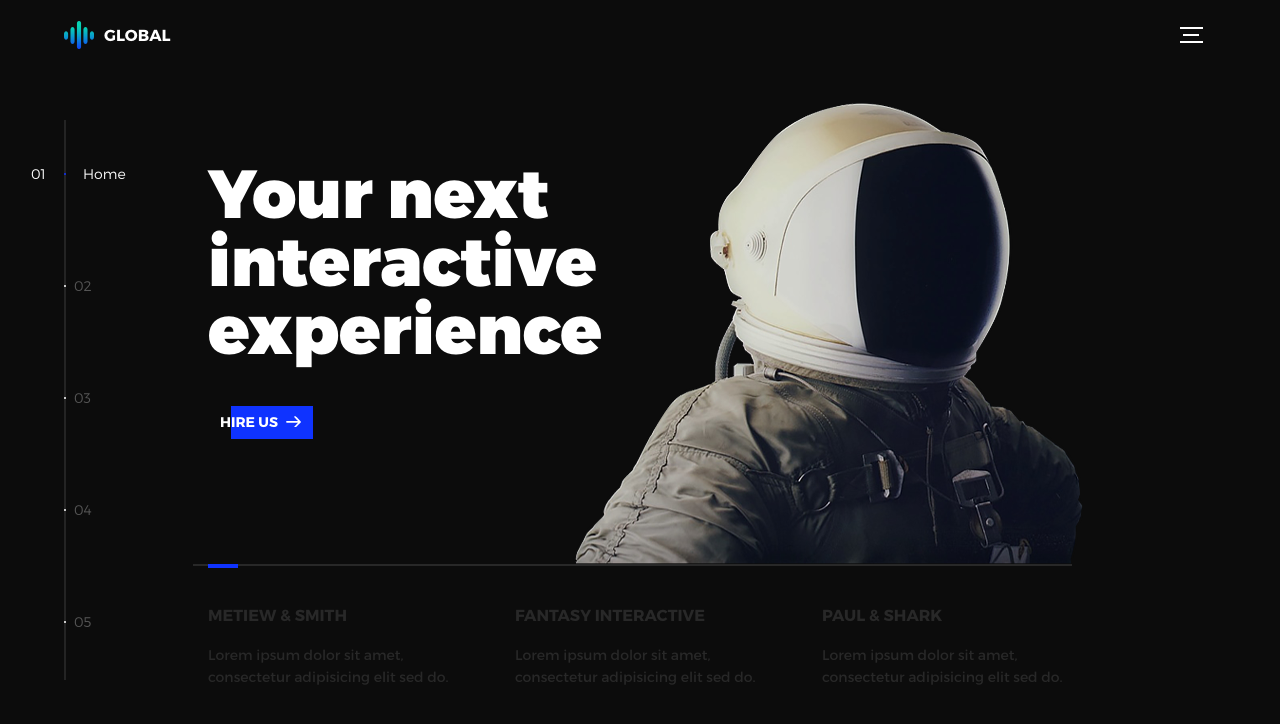
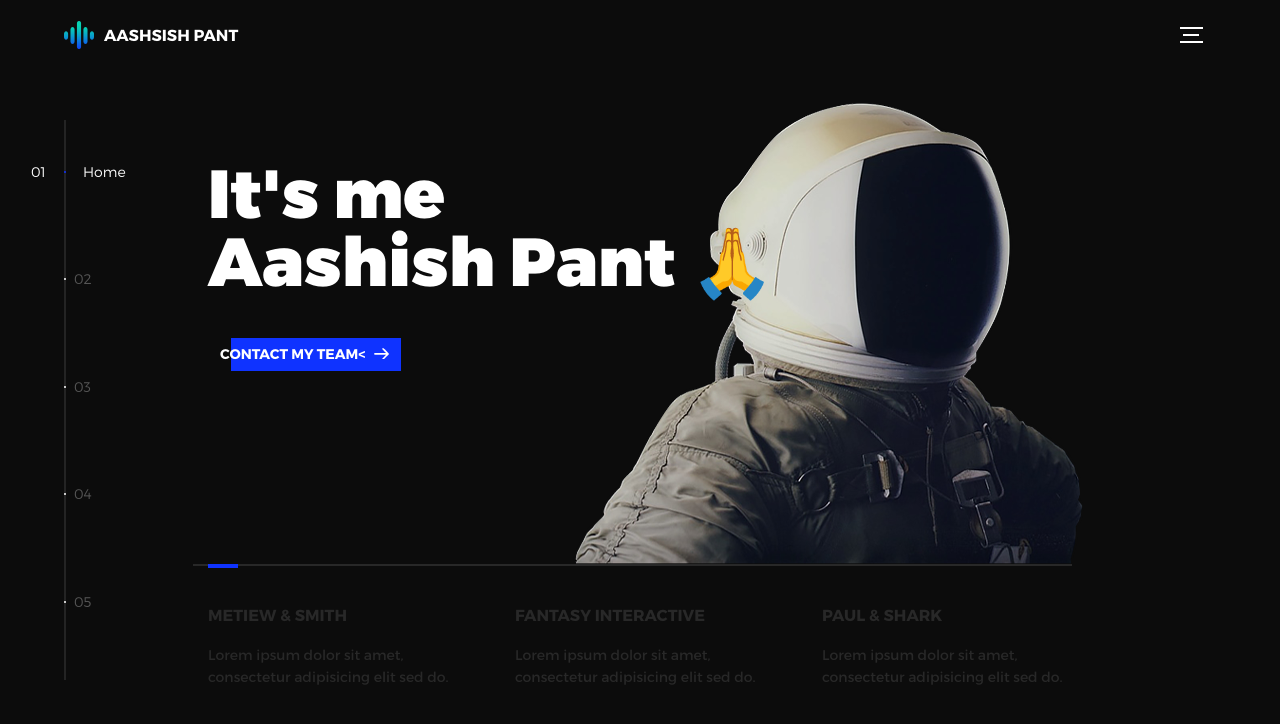
Before and after one commit to mrjudiyt/Apant, a plain HTML site: page index.html in a window 1280 px wide. Drawn offline with nearby package versions, Linux system fonts and the light colour scheme.

Commit message:
Update index.html

```diff
--- a/index.html
+++ b/index.html
@@ -1,13 +1,13 @@
 <!DOCTYPE html>
 <html lang="en">
 <head>
-  <title>Global</title>
+  <title>Aashish Pant's website</title>
   <meta charset="utf-8">
   <meta name="viewport" content="width=device-width, initial-scale=1">
   <meta http-equiv="X-UA-Compatible" content="IE=edge">
-  <meta name="description" content="HTML5 website template">
-  <meta name="keywords" content="global, template, html, sass, jquery">
-  <meta name="author" content="Bucky Maler">
+  <meta name="description" content="Aashish pant's Website made by Yubraj Pandeya">
+  <meta name="keywords" content="Aashish pant,class11 notes, Yubraj pandeya,classximath,physics, biology,math, chemistry,english,nepaliXi">
+  <meta name="author" content="Yubraj Pandeya">
   <link rel="stylesheet" href="assets/css/main.css">
 </head>
 <body>
@@ -15,10 +15,10 @@
 <!-- notification for small viewports and landscape oriented smartphones -->
 <div class="device-notification">
   <a class="device-notification--logo" href="#0">
-    <img src="assets/img/logo.png" alt="Global">
+    <img src="assets/img/logo.png" alt="Yubraj">
     <p>Global</p>
   </a>
-  <p class="device-notification--message">Global has so much to offer that we must request you orient your device to portrait or find a larger screen. You won't be disappointed.</p>
+  <p class="device-notification--message">Yubraj pandeya has so much to offer that we must request you orient your device to portrait or find a larger screen. You won't be disappointed.</p>
 </div>
 
 <div class="perspective effect-rotate-left">
@@ -28,9 +28,9 @@
         <header class="header">
           <a class="header--logo" href="#0">
             <img src="assets/img/logo.png" alt="Global">
-            <p>Global</p>
+            <p>Aashsish pant</p>
           </a>
-          <button class="header--cta cta">Hire Us</button>
+          <button class="header--cta cta">Contact My team</button>
           <div class="header--nav-toggle">
             <span></span>
           </div>
@@ -40,16 +40,16 @@
             <li class="is-active"><span>Home</span></li>
             <li><span>Works</span></li>
             <li><span>About</span></li>
-            <li><span>Contact</span></li>
-            <li><span>Hire us</span></li>
+            <li><span>Contact me</span></li>
+            <li><span>Contact my team</span></li>
           </ul>
         </nav>
         <ul class="l-main-content main-content">
           <li class="l-section section section--is-active">
             <div class="intro">
               <div class="intro--banner">
-                <h1>Your next<br>interactive<br>experience</h1>
-                <button class="cta">Hire Us
+                <h1>It's me <br>Aashish Pant 🙏</h1>
+                <button class="cta">Contact My team<
                   <svg version="1.1" id="Layer_1" xmlns="http://www.w3.org/2000/svg" xmlns:xlink="http://www.w3.org/1999/xlink" x="0px" y="0px" viewBox="0 0 150 118" style="enable-background:new 0 0 150 118;" xml:space="preserve">
                   <g transform="translate(0.000000,118.000000) scale(0.100000,-0.100000)">
                     <path d="M870,1167c-34-17-55-57-46-90c3-15,81-100,194-211l187-185l-565-1c-431,0-571-3-590-13c-55-28-64-94-18-137c21-20,33-20,597-20h575l-192-193C800,103,794,94,849,39c20-20,39-29,61-29c28,0,63,30,298,262c147,144,272,271,279,282c30,51,23,60-219,304C947,1180,926,1196,870,1167z"/>
@@ -57,7 +57,7 @@
                   </svg>
                   <span class="btn-background"></span>
                 </button>
-                <img src="assets/img/introduction-visual.png" alt="Welcome">
+                <img src="assets/img/introduction-visual.png" alt="Welcome to yubraj pandeya">
               </div>
               <div class="intro--options">
                 <a href="#0">
```
